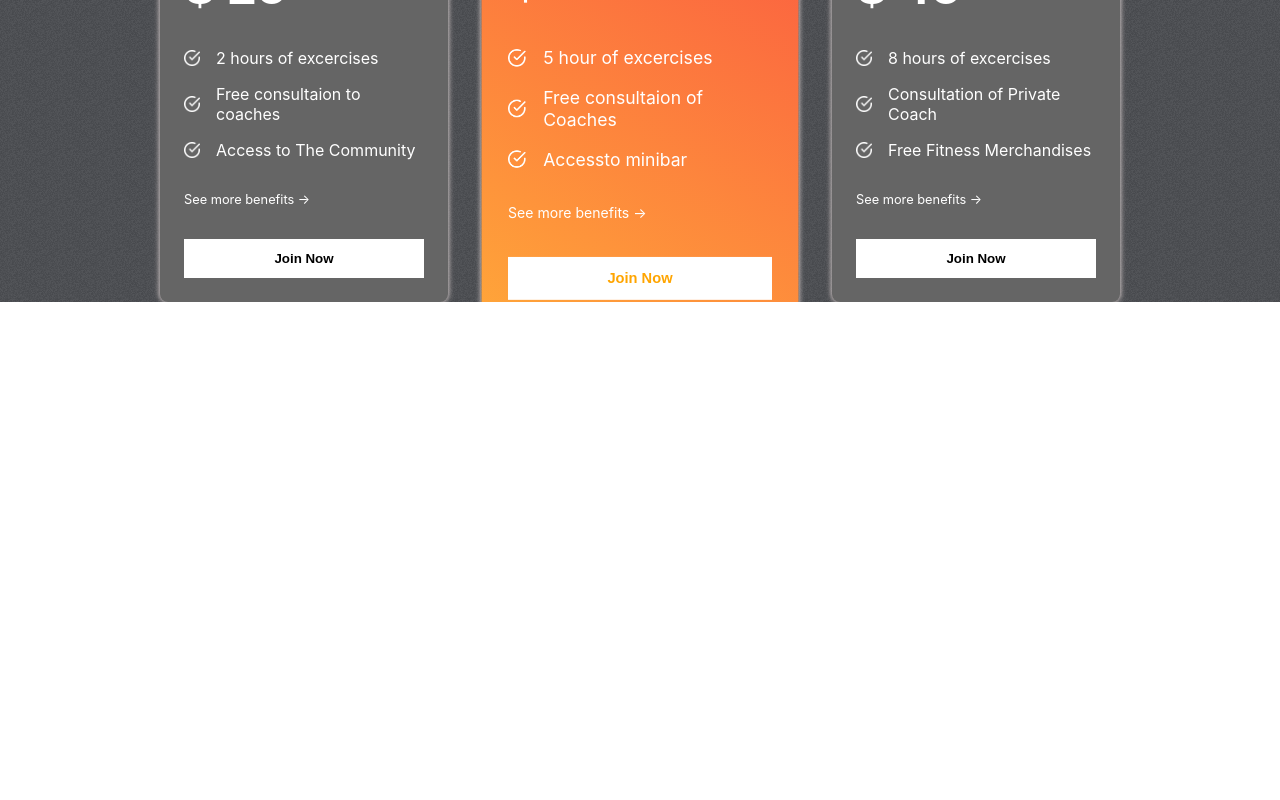
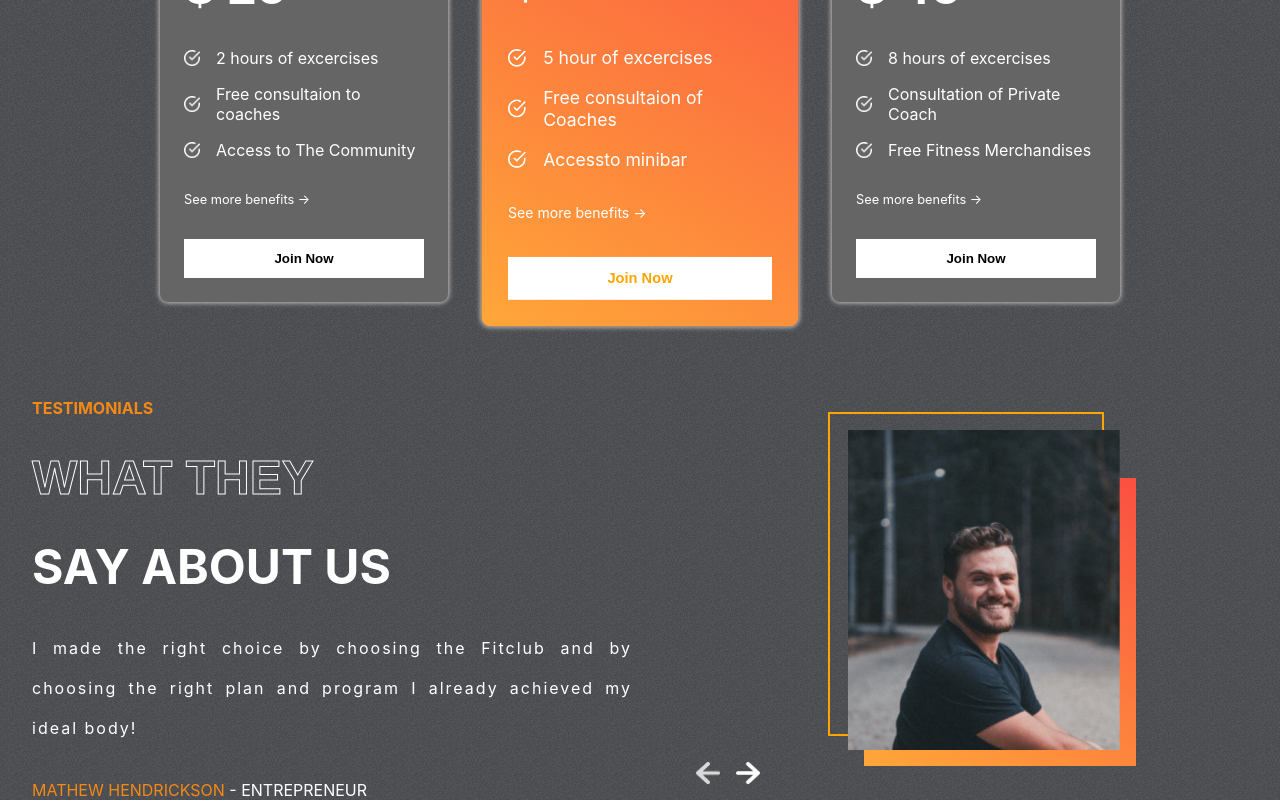
Before and after one commit to Adamashvili/React-JS-Responsive-Gym-Website, a React (Create React App) app: page / in a window 1280 px wide. Shown: the part 2236-3036 px from the top of the page. Before the commit the page ends 2538 px from the top, so only its background shows below. Built offline with nearby package versions, Linux system fonts and the light colour scheme; the HTML template or start-up script is replaced by a standard one.

Commit message:
add next section with data change with usestate

```diff
--- a/src/App.js
+++ b/src/App.js
@@ -3,6 +3,7 @@
 import Plans from './components/Plans/Plans';
 import Programs from './components/Programs/Programs';
 import Rasons from './components/Reasons/Rasons';
+import Testimonials from './components/Testimonials/Testimonials';
 function App() {
   return (
     <div className="App">
@@ -10,6 +11,7 @@
       <Programs/>
       <Rasons/>
       <Plans/>
+      <Testimonials/>
     </div>
   );
 }
--- /dev/null
+++ b/src/components/Testimonials/Testimonials.css
@@ -0,0 +1,78 @@
+.Testimonials {
+    display: flex;
+    gap: 1rem;
+    padding: 0 2rem;
+}
+
+.left-t {
+    display: flex;
+    flex: 1 1;
+    gap: 2rem;
+    flex-direction: column;
+    text-transform: uppercase;
+    color: white;
+}
+
+.left-t>:nth-child(1) {
+    color: var(--orange);
+    font-weight: bold;
+}
+
+.left-t>:nth-child(2),
+.left-t>:nth-child(3) {
+    font-weight: bold;
+    font-size: 3rem;
+}
+
+.left-t>:nth-child(4) {
+    text-transform: none;
+    text-align: justify;
+    letter-spacing: 2px;
+    line-height: 40px;
+}
+
+.right-t {
+    flex: 1;
+    position: relative;
+}
+
+.right-t>img {
+    position: absolute;
+    width: 17rem;
+    height: 20rem;
+    object-fit: cover;
+    right: 8rem;
+    top: 2rem;
+}
+
+.right-t>:nth-child(1) {
+    position: absolute;
+    width: 17rem;
+    height: 20rem;
+    border: 2px solid orange;
+    background-color: transparent;
+    right: 9rem;
+    top: 0.9rem;
+}
+
+.right-t>:nth-child(2) {
+    position: absolute;
+    width: 17rem;
+    height: 18rem;
+    top: 5rem;
+    right: 7rem;
+    background: var(--planCard);
+}
+
+.arrows {
+    display: flex;
+    gap: 1rem;
+    position: absolute;
+    bottom: 1rem;
+    left: 3rem;
+}
+
+.arrows>img {
+    width: 1.5rem;
+    cursor: pointer;
+}
--- /dev/null
+++ b/src/components/Testimonials/Testimonials.jsx
@@ -0,0 +1,46 @@
+import React, { useState } from 'react'
+import "./Testimonials.css"
+import { testimonialsData } from "../../data/testimonialsData"
+import leftArrow from '../../assets/leftArrow.png'
+import rightArrow from '../../assets/rightArrow.png'
+
+const Testimonials = () => {
+    const [selected, setSelected] = useState(0);
+    const tLenght = testimonialsData.length
+  return (
+    <div className="Testimonials">
+        <div className="left-t">
+            <span>Testimonials</span>
+            <span className="stroke-text">What they</span>
+            <span>say about us</span>
+            <span>
+                {testimonialsData[selected].review}
+            </span>
+            <span>
+                <span style={{color: 'var(--orange)'}}>
+                {testimonialsData[selected].name}
+                </span> {" "}
+                - {testimonialsData[selected].status}
+            </span>
+        </div>
+        <div className="right-t">
+            <div></div>
+            <div></div>
+            <img src={testimonialsData[selected].image} alt="" />
+            <div className="arrows">
+                <img onClick={()=>{
+                    selected === 0?setSelected(tLenght -1):
+                    setSelected((prev)=> prev -1)
+                }} src={leftArrow} alt="" />
+                <img onClick={()=>{
+                    selected === tLenght -1 ? setSelected(0) :
+                    setSelected((prev) => prev +1)
+
+                }} src={rightArrow} alt="" />
+            </div>
+        </div>
+    </div>
+  )
+}
+
+export default Testimonials
```
